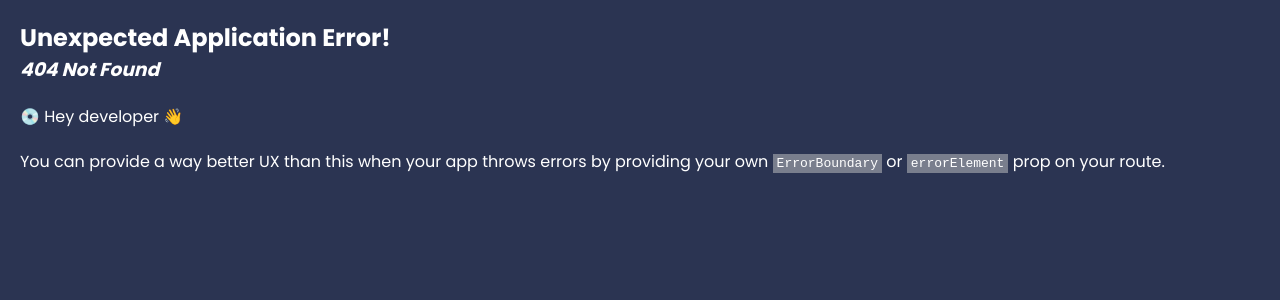
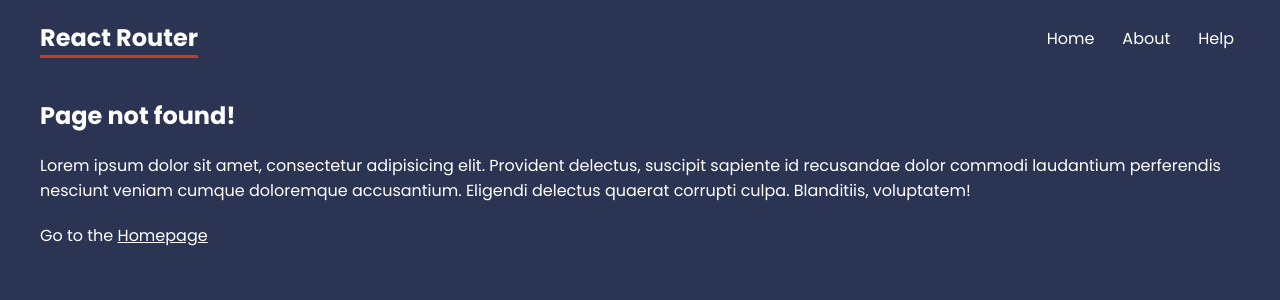
Before and after one commit to Anitasilvi/react-router-in-depth, a React (Create React App) app: page /careers in a window 1280 px wide. Before the commit this address had no page. Shown: the top 300 px of the page. Built offline with nearby package versions, Linux system fonts and the light colour scheme.

Commit message:
Custom 404 Page

```diff
--- a/src/App.js
+++ b/src/App.js
@@ -14,6 +14,7 @@ import Home from "./pages/Home";
 //layouts
 import HelpLayout from "./layouts/HelpLayout";
 import RootLayout from "./layouts/RootLayout";
+import NotFound from "./pages/NotFound";
 
 const router = createBrowserRouter(
   createRoutesFromElements(
@@ -24,6 +25,7 @@ const router = createBrowserRouter(
         <Route path="faq" element={<Faq />} />
         <Route path="contact" element={<Contact />} />
       </Route>
+      <Route path="*" element={<NotFound />}></Route>
     </Route>
   )
 );
--- /dev/null
+++ b/src/pages/NotFound.js
@@ -0,0 +1,18 @@
+import { Link } from "react-router-dom";
+
+export default function NotFound() {
+  return (
+    <div>
+      <h2>Page not found!</h2>
+      <p>
+        Lorem ipsum dolor sit amet, consectetur adipisicing elit. Provident
+        delectus, suscipit sapiente id recusandae dolor commodi laudantium
+        perferendis nesciunt veniam cumque doloremque accusantium. Eligendi
+        delectus quaerat corrupti culpa. Blanditiis, voluptatem!
+      </p>
+      <p>
+        Go to the <Link to="/">Homepage</Link>
+      </p>
+    </div>
+  );
+}
```
